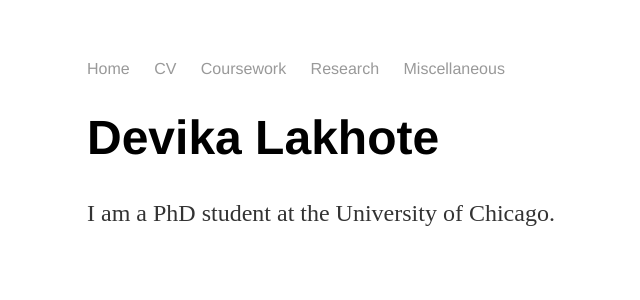
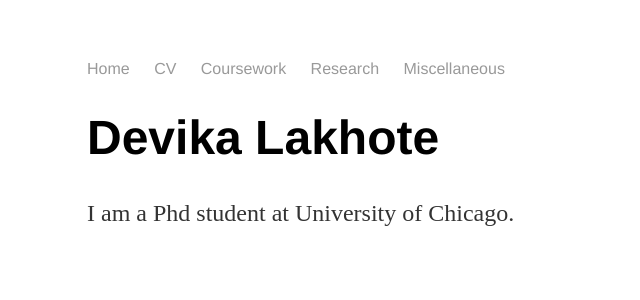
Before and after one commit to devikalakhote/devikalakhote.github.io, a Jekyll site: the page built from index.html, in a window 1280 px wide. Shown: the top 300 px of the page, without its empty margins (105-745 px from the left). Built offline with Jekyll 4.4.1, drawn with Linux system fonts in a browser that asks for light colours.

Commit message:
Update index.html

```diff
--- a/index.html
+++ b/index.html
@@ -1,25 +1,8 @@
-<html>
-	<head>
-		<title> Devika Lakhote's personal site </title>
-		<!-- link to main stylesheet -->
-		<link rel="stylesheet" type="text/css" href="/css/main.css">
-	</head>
-	<body>
-		<nav>
-			<ul>
-				<li> <a href="/"> Home </a> </li>
-				<li> <a href="/cv"> CV </a> </li>
-				<li> <a href="/coursework"> Coursework </a> </li>
-				<li> <a href="/research"> Research </a> </li>
-				<li> <a href="/misc"> Miscellaneous </a> </li>
-			</ul>
-		</nav>
-
-<!-- 		<div class="container"> -->
-<!--     			<div class="blurb"> -->
-        			<h1> Devika Lakhote </h1>
-				<p> I am a PhD student at the University of Chicago. </p>
-<!-- 			</div>/.blurb -->
-<!-- 		</div> /.container -->
-	</body>
-</html>
+---
+layout: default
+title: Devika Lakhote's personal site
+---
+<div class="blurb">
+	<h1> Devika Lakhote </h1>
+	<p> I am a Phd student at University of Chicago. </p>
+</div><!-- /.blurb -->
```
